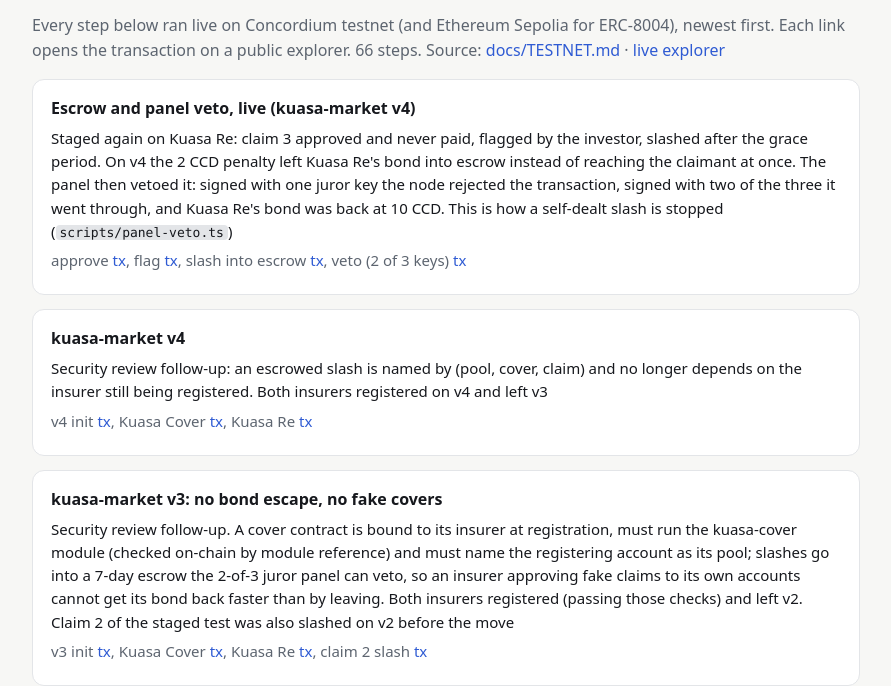
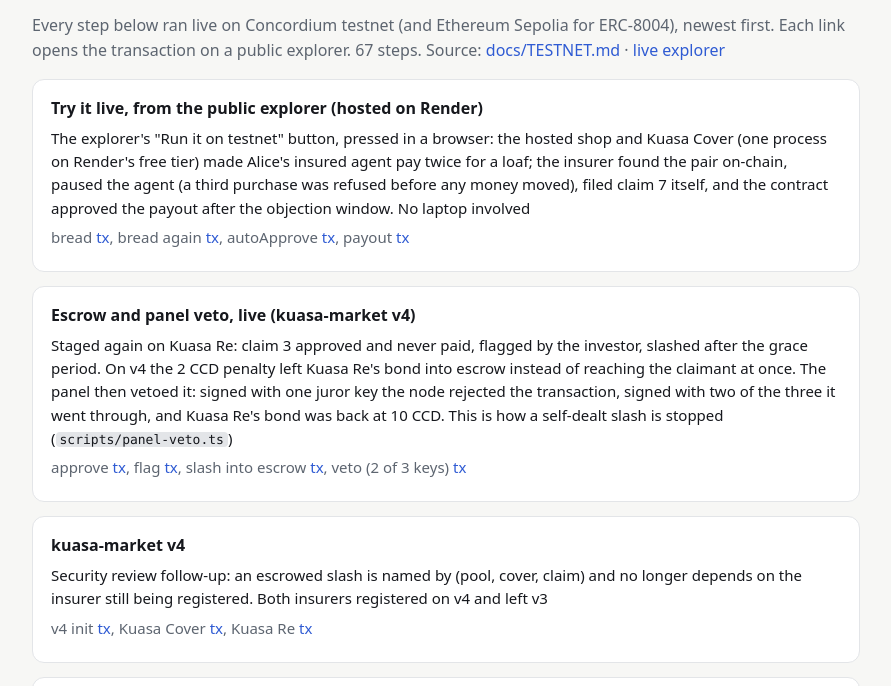
Before and after one commit to PugarHuda/kuasa, a website: page docs/explorer/evidence.html in a window 1280 px wide. Shown: the part 78-764 px from the top of the page, without its empty margins (194-1085 px from the left). Drawn offline with Linux system fonts and the light colour scheme.

Commit message:
docs: Try it live run from the public explorer (Render): claim 7 filed by the hosted insurer and paid by the contract rules
Co-Authored-By: Claude Opus 5.5 <noreply@anthropic.com>
Claude-Session: https://claude.ai/code/session_01VHpCaw5LZs6FF7wwe4jJFD

```diff
--- a/docs/explorer/evidence.html
+++ b/docs/explorer/evidence.html
@@ -14,7 +14,8 @@
 </style></head>
 <body><div class="wrap">
 <header><h1>Kuasa evidence tour</h1>
-<p>Every step below ran live on Concordium testnet (and Ethereum Sepolia for ERC-8004), newest first. Each link opens the transaction on a public explorer. 66 steps. Source: <a href="https://github.com/PugarHuda/kuasa/blob/main/docs/TESTNET.md">docs/TESTNET.md</a> · <a href="./">live explorer</a></p></header>
+<p>Every step below ran live on Concordium testnet (and Ethereum Sepolia for ERC-8004), newest first. Each link opens the transaction on a public explorer. 67 steps. Source: <a href="https://github.com/PugarHuda/kuasa/blob/main/docs/TESTNET.md">docs/TESTNET.md</a> · <a href="./">live explorer</a></p></header>
+<article class="card"><h3><b>Try it live, from the public explorer (hosted on Render)</b></h3><p>The explorer&#39;s &quot;Run it on testnet&quot; button, pressed in a browser: the hosted shop and Kuasa Cover (one process on Render&#39;s free tier) made Alice&#39;s insured agent pay twice for a loaf; the insurer found the pair on-chain, paused the agent (a third purchase was refused before any money moved), filed claim 7 itself, and the contract approved the payout after the objection window. No laptop involved</p><p class="links">bread <a href="https://ccdexplorer.io/testnet/transaction/774107818b63cefad93e2bca6c2ae23d14fbe860bb4df30ec30aa1288535a989" target="_blank" rel="noopener">tx</a>, bread again <a href="https://ccdexplorer.io/testnet/transaction/ae47544348d3892f36a9fe85daaa977e3b9ad2f98a9546b92f7c84ace9156a17" target="_blank" rel="noopener">tx</a>, autoApprove <a href="https://ccdexplorer.io/testnet/transaction/ad937b726fa23d9a972528f49ce96cc3792007d82e20ef9a053b420c55e5eb6e" target="_blank" rel="noopener">tx</a>, payout <a href="https://ccdexplorer.io/testnet/transaction/77e89087d01c44f1f4158ec53b0d6818cd8aee24b71451c75cb33a0df9102150" target="_blank" rel="noopener">tx</a> </p></article>
 <article class="card"><h3><b>Escrow and panel veto, live (kuasa-market v4)</b></h3><p>Staged again on Kuasa Re: claim 3 approved and never paid, flagged by the investor, slashed after the grace period. On v4 the 2 CCD penalty left Kuasa Re&#39;s bond into escrow instead of reaching the claimant at once. The panel then vetoed it: signed with one juror key the node rejected the transaction, signed with two of the three it went through, and Kuasa Re&#39;s bond was back at 10 CCD. This is how a self-dealt slash is stopped (<code>scripts/panel-veto.ts</code>)</p><p class="links">approve <a href="https://ccdexplorer.io/testnet/transaction/edf4627bf20b6bddb25cffea052b72ae4d18a2e6105f7cdbca3549d95831ce72" target="_blank" rel="noopener">tx</a>, flag <a href="https://ccdexplorer.io/testnet/transaction/f49399fa53bcae53f6f0c186cb78d88432e61184070c61542789566176e3f20b" target="_blank" rel="noopener">tx</a>, slash into escrow <a href="https://ccdexplorer.io/testnet/transaction/a41c15510122cd3ac9f8c08af63791194b529a52d1ccc2d4720a4617a2f3420e" target="_blank" rel="noopener">tx</a>, veto (2 of 3 keys) <a href="https://ccdexplorer.io/testnet/transaction/b1f8542c86bfc53f357d24eb72c8239dab390d37422c2d28b50faf1d5831be3c" target="_blank" rel="noopener">tx</a> </p></article>
 <article class="card"><h3><b>kuasa-market v4</b></h3><p>Security review follow-up: an escrowed slash is named by (pool, cover, claim) and no longer depends on the insurer still being registered. Both insurers registered on v4 and left v3</p><p class="links">v4 init <a href="https://ccdexplorer.io/testnet/transaction/3cd6c63e834f9e03dca33ba3bad7718a05e94b39646d8efc2f72719a27f2afd9" target="_blank" rel="noopener">tx</a>, Kuasa Cover <a href="https://ccdexplorer.io/testnet/transaction/113d01718494b4cd00cf83b4a069a5e291c4ff998028c7fe8fb2dae28e4386cc" target="_blank" rel="noopener">tx</a>, Kuasa Re <a href="https://ccdexplorer.io/testnet/transaction/aa69c7e448c2410860e073c843322c853958dbd4958a4d6dca98039a7731f740" target="_blank" rel="noopener">tx</a> </p></article>
 <article class="card"><h3><b>kuasa-market v3: no bond escape, no fake covers</b></h3><p>Security review follow-up. A cover contract is bound to its insurer at registration, must run the kuasa-cover module (checked on-chain by module reference) and must name the registering account as its pool; slashes go into a 7-day escrow the 2-of-3 juror panel can veto, so an insurer approving fake claims to its own accounts cannot get its bond back faster than by leaving. Both insurers registered (passing those checks) and left v2. Claim 2 of the staged test was also slashed on v2 before the move</p><p class="links">v3 init <a href="https://ccdexplorer.io/testnet/transaction/cb28c38167f342bf1bb0f226c4035a2702eb57a20b6c81c3f65d834e0dfdb315" target="_blank" rel="noopener">tx</a>, Kuasa Cover <a href="https://ccdexplorer.io/testnet/transaction/351330530864e8302efd6e35c119dae4363492248624a7c46f880ced476e0784" target="_blank" rel="noopener">tx</a>, Kuasa Re <a href="https://ccdexplorer.io/testnet/transaction/a7746a0d0fa08cbe6eea825118cefe6f8b304f68e39fe787c21643d04a10e527" target="_blank" rel="noopener">tx</a>, claim 2 slash <a href="https://ccdexplorer.io/testnet/transaction/8d367d81c4979b5810e9bf7b4f96e2d83f4c7345191835d5d136914ee2064589" target="_blank" rel="noopener">tx</a> </p></article>
```
Also changed, not shown: docs/TESTNET.md (+1 -0 lines).
